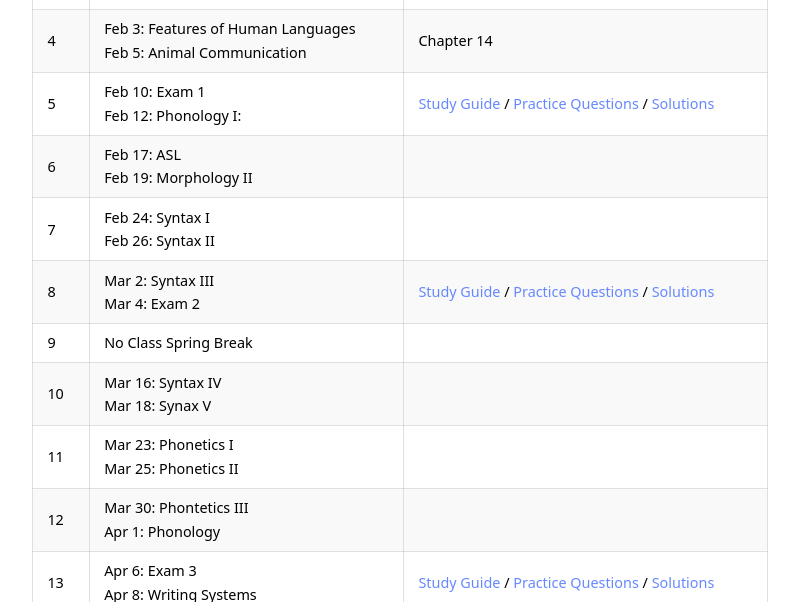
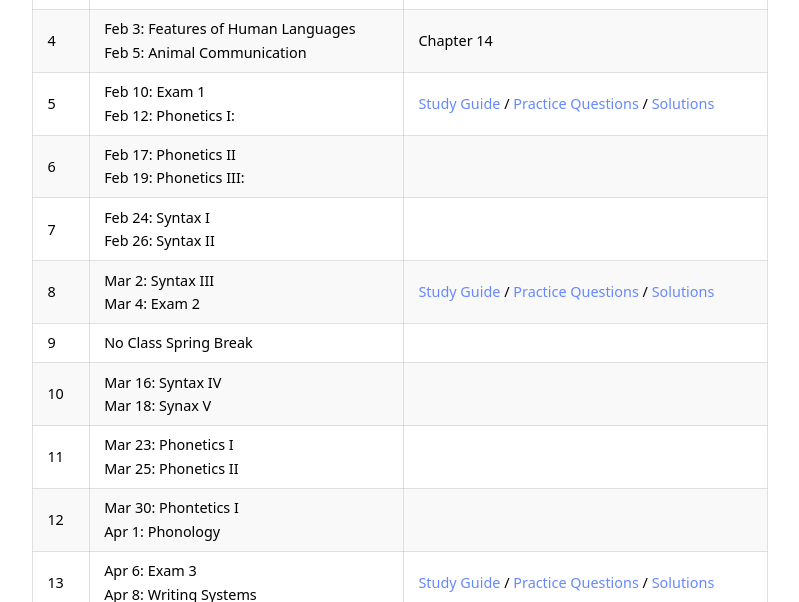
Before and after one commit to kschuler/ling001, a Jekyll site: the page built from index.md, in a window 1280 px wide and 900 px high, scrolled down 1686 px. Shown: the part 154-756 px from the top of the window, without its empty margins (240-1039 px from the left). Built offline with Jekyll 4.4.1, drawn with Linux system fonts in a browser that asks for light colours.

Commit message:
index.md updated from https://stackedit.io/

```diff
--- a/index.md
+++ b/index.md
@@ -51,14 +51,14 @@ Wk  | Topic | Readings & Resources
 2 | Jan 20: **No Class MLK Day**<br>Jan 22: Language as an Instinct | [Chapter 1](https://app.perusall.com/courses/intro-to-linguistics-1/pinker-ch01?assignmentId=5ib5rPaDkYoZxZc9X&part=1)
 3 | Jan 27: Language Acquisition I<br>Jan 29: Language Acquisition II  | Chapter 8
 4 | Feb 3: Features of Human Languages<br>Feb 5: Animal Communication   | Chapter 14
-5 | Feb 10: **Exam 1** <br> Feb 12: Phonology I: |  [Study Guide](resources/exam1-study-guide) / [Practice Questions](resources/exam1-practice-questions) / [Solutions](not-yet)
-6 | Feb 17: ASL<br>Feb 19: Morphology II |
+5 | Feb 10: **Exam 1** <br> Feb 12: Phonetics I:|  [Study Guide](resources/exam1-study-guide) / [Practice Questions](resources/exam1-practice-questions) / [Solutions](not-yet)
+6 | Feb 17: Phonetics II<br>Feb 19: Phonetics III: |
 7 | Feb 24: Syntax I<br>Feb 26: Syntax II |
 8 | Mar 2: Syntax III<br>Mar 4: **Exam 2** | [Study Guide](not-yet) / [Practice Questions](not-yet) / [Solutions](not-yet)
 9 | **No Class Spring Break** |
 10 | Mar 16: Syntax IV<br>Mar 18: Synax V |
 11 | Mar 23: Phonetics I<br>Mar 25: Phonetics II |
-12 | Mar 30: Phontetics III<br> Apr 1: Phonology |
+12 | Mar 30: Phontetics I<br> Apr 1: Phonology |
 13 | Apr 6: **Exam 3**<br> Apr 8: Writing Systems | [Study Guide](not-yet) / [Practice Questions](not-yet) / [Solutions](not-yet)
 14 | Apr 13: Dialects<br>April 15: Socio | [Language journal](resources/language-journal-assignment) (due April 13)
 15 | Apr 20:  SocioAAE<br> Apr 22: Semantics|
```
Also changed, not shown: other parts of index.md (+2 -2 lines).
